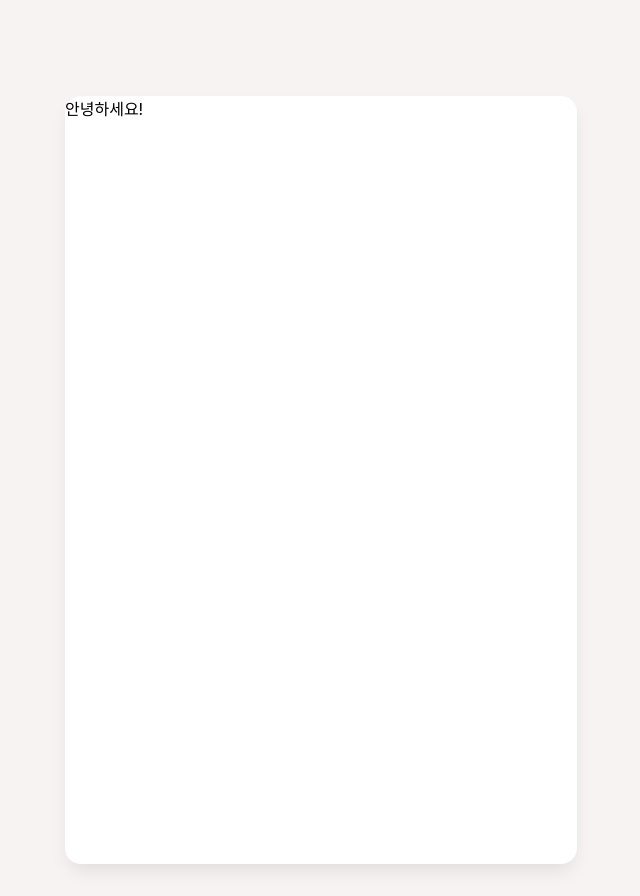
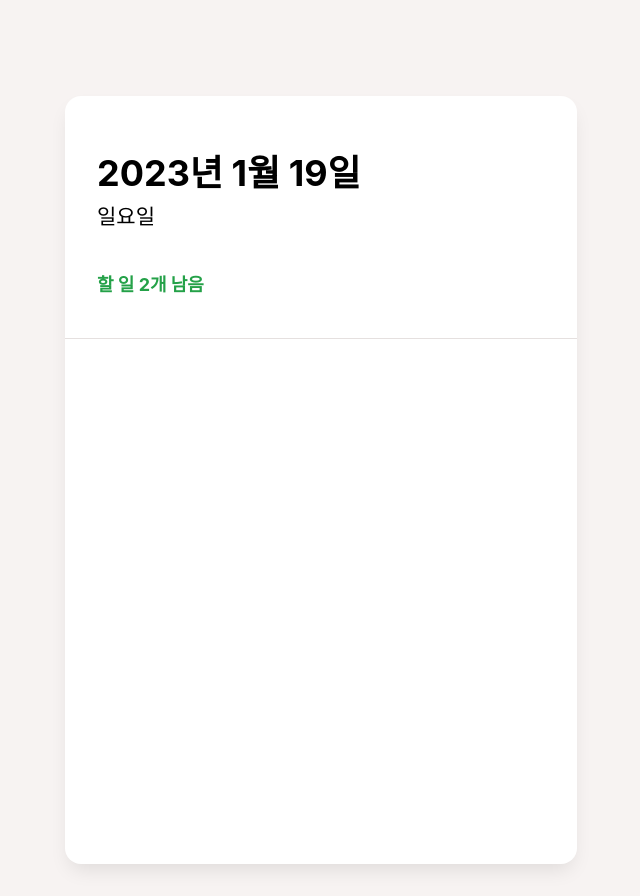
Before and after one commit to ahnanne/simple-todo, a React (Create React App) app: page / in a window 1280 px wide. Shown: the whole page, without its empty margins (319-959 px from the left). Built offline with nearby package versions, Linux system fonts and the light colour scheme.

Commit message:
feat: add TodoHead

```diff
--- a/src/App.tsx
+++ b/src/App.tsx
@@ -1,12 +1,15 @@
 import GlobalStyles from "./styles/globalStyles";
 
 import TodoTemplate from "./components/TodoTemplate";
+import TodoHead from "./components/TodoHead";
 
 function App() {
   return (
     <>
       <GlobalStyles />
-      <TodoTemplate>안녕하세요!</TodoTemplate>
+      <TodoTemplate>
+        <TodoHead />
+      </TodoTemplate>
     </>
   );
 }
--- /dev/null
+++ b/src/components/TodoHead/index.styled.tsx
@@ -0,0 +1,25 @@
+import styled from "styled-components";
+
+export const TodoHeadBlock = styled.div`
+  padding: 48px 32px 24px;
+  border-bottom: 1px solid var(--gray);
+
+  h1 {
+    margin: 0;
+    font-size: 36px;
+    color: var(--black);
+  }
+
+  .day {
+    margin-top: 4px;
+    color: var(--black);
+    font-size: 21px;
+  }
+
+  .tasks-left {
+    color: var(--green);
+    font-size: 18px;
+    margin-top: 40px;
+    font-weight: 700;
+  }
+`;
--- /dev/null
+++ b/src/components/TodoHead/index.tsx
@@ -0,0 +1,13 @@
+import * as Styled from "./index.styled";
+
+const TodoHead = () => {
+  return (
+    <Styled.TodoHeadBlock>
+      <h1>2023년 1월 19일</h1>
+      <p className="day">일요일</p>
+      <p className="tasks-left">할 일 2개 남음</p>
+    </Styled.TodoHeadBlock>
+  );
+};
+
+export default TodoHead;
```
